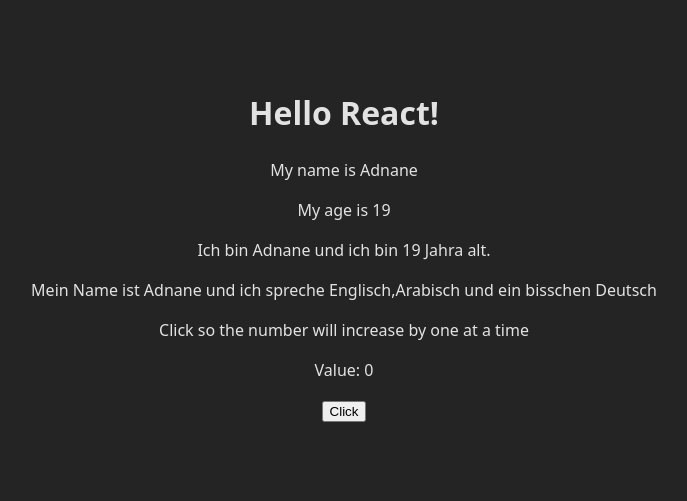
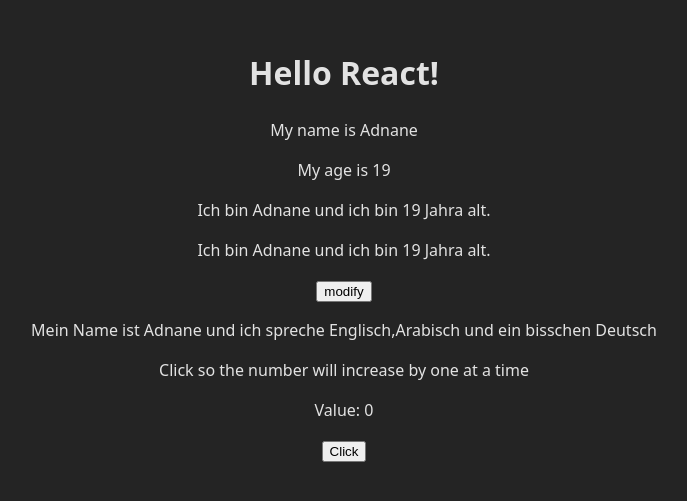
Before and after one commit to Adnane-rchidi/Learning-react, a React (Vite) app in the folder lab1/: page / in a window 1280 px wide. Shown: the part 155-656 px from the top of the page, without its empty margins (296-983 px from the left). Built offline with nearby package versions, Linux system fonts and the light colour scheme.

Commit message:
Use props.children to take out what inside

```diff
--- a/lab1/src/App.jsx
+++ b/lab1/src/App.jsx
@@ -17,7 +17,13 @@
     <>
       <h1>Hello React!</h1>
       <SalutationFirstWay name={'Adnane'} age={19}/>
+
       <SalutationSecondWay name={'Adnane'} age={19}/>
+
+      {/* //we can use the coposent multiple times with diffrent content */}
+      <SalutationSecondWay name={'Adnane'} age={19}>
+        <button className='btn'>modify</button>
+      </SalutationSecondWay>
       <SalutationThirdWay person={person}/>
       <MyComponent message={'Click so the number will increase by one at a time'} />
     </>
--- a/lab1/src/components/SalutationSecondWay.jsx
+++ b/lab1/src/components/SalutationSecondWay.jsx
@@ -2,6 +2,9 @@
     return(
         <>
             <p>Ich bin {props.name} und ich bin {props.age} Jahra alt.</p>
+
+            {/* //useing children to take the what is inside */}
+            {props.children}
         </>
     )
 }
```
